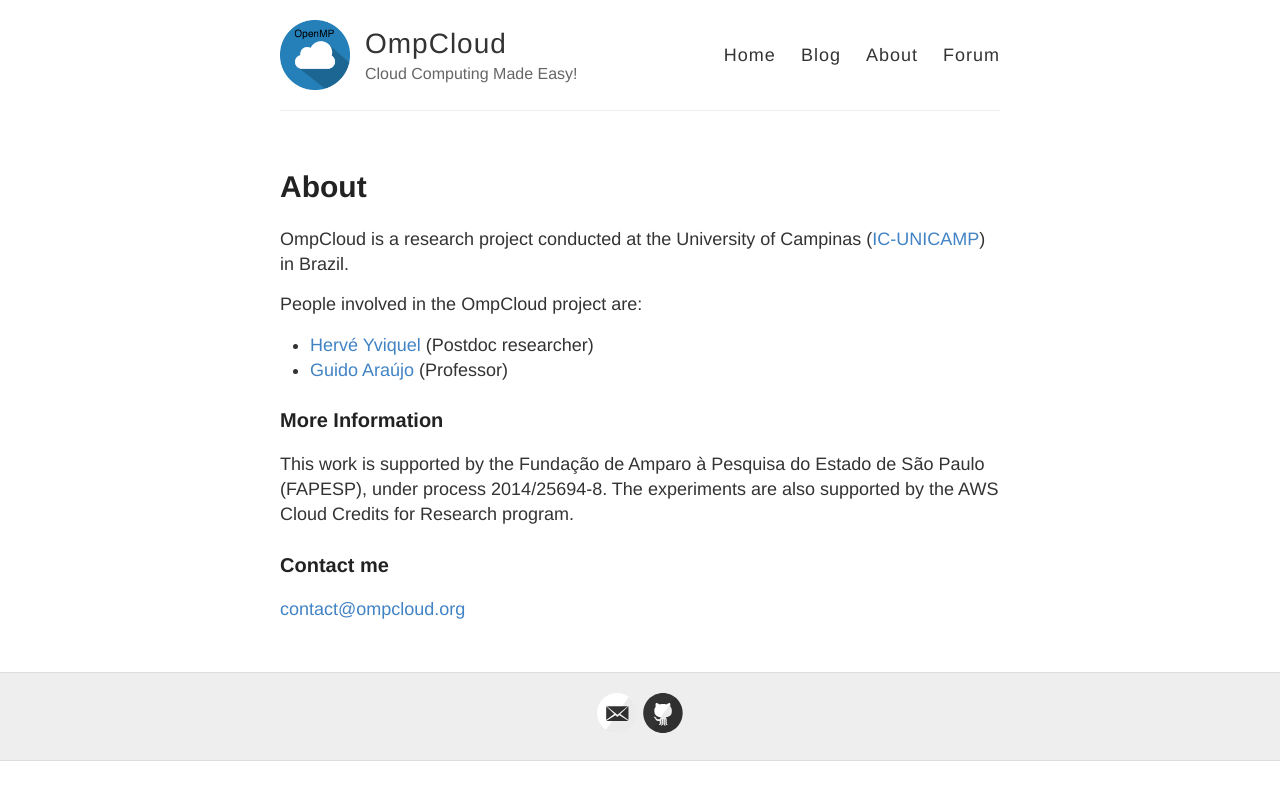
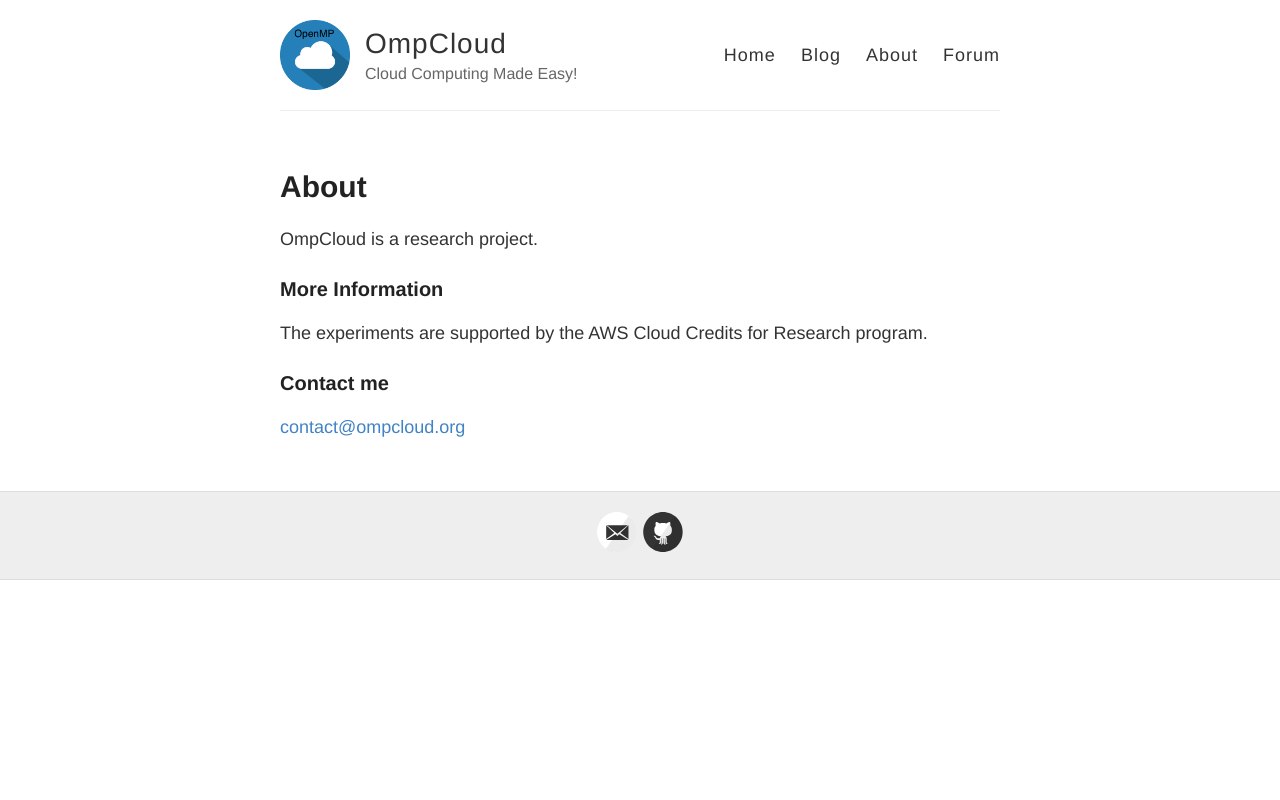
Before and after one commit to ompcloud/ompcloud.github.io, a Jekyll site: the page built from about.md, in a window 1280 px wide. Shown: the top 800 px of the page. Built offline with Jekyll 4.4.1, drawn with Linux system fonts in a browser that asks for light colours.

Commit message:
remove name

```diff
--- a/about.md
+++ b/about.md
@@ -4,17 +4,11 @@ title: About
 permalink: /about/
 ---
 
-OmpCloud is a research project conducted at the University of Campinas ([IC-UNICAMP](http://ic.unicamp.br/)) in Brazil.
-
-People involved in the OmpCloud project are:
-
-  - [Hervé Yviquel](http://people.irisa.fr/Herve.Yviquel/) (Postdoc researcher)
-  - [Guido Araújo](https://guidoaraujo.wordpress.com/) (Professor)
+OmpCloud is a research project.
 
 ### More Information
 
-This work is supported by the Fundação de Amparo à Pesquisa do Estado de São Paulo (FAPESP), under process 2014/25694-8.
-The experiments are also supported by the AWS Cloud Credits for Research program.
+The experiments are supported by the AWS Cloud Credits for Research program.
 
 ### Contact me
 
```
